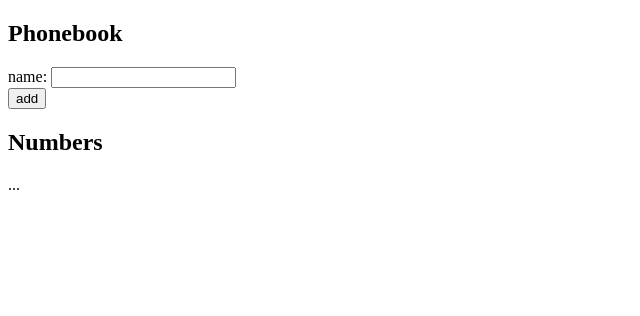
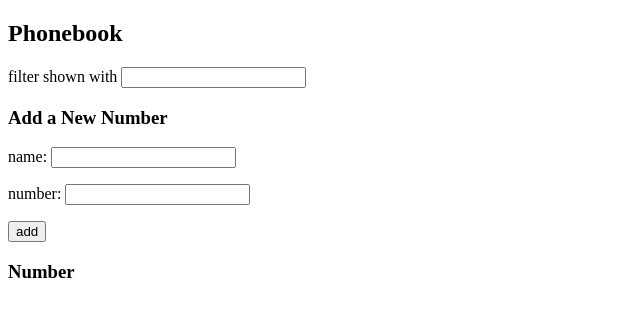
Before and after one commit to setl1n/Fullstack-Open, a React (Vite) app in the folder part2/phonebook/: page / in a window 1280 px wide. Shown: the top 316 px of the page, without its empty margins (0-640 px from the left). Built offline with nearby package versions, Linux system fonts and the light colour scheme.

Commit message:
finished 2.6-2.10

```diff
--- a/part2/phonebook/src/App.jsx
+++ b/part2/phonebook/src/App.jsx
@@ -1,24 +1,99 @@
 import { useState } from 'react'
+
+const Filter = ({ filter, handleFilterChange }) => {
+  return (
+    <p>
+      filter shown with <input value={filter} onChange={handleFilterChange} />
+    </p>
+  )
+}
+
+const PersonForm = ({ addPhoneNumber, newName, newNumber, handleNameChange, handleNumberChange }) => {
+  return (
+    <>
+      <h3>Add a New Number</h3>
+      <form onSubmit={addPhoneNumber}>
+        name: <input value={newName} onChange={handleNameChange} /> <p></p>
+        number: <input value={newNumber} onChange={handleNumberChange} /> <p></p>
+        <button type="submit">add</button>
+      </form>
+    </>
+  )
+}
+
+
+const Numbers = ({ persons, filter }) => {
+  let filteredList
+  if (filter == '') {
+    filteredList = persons.map((person) => (
+      <li key={person.id}>{person.name} {person.number}</li>
+    ))
+  } else {
+    // Filters the list of contacts first
+    let filteredPersons = persons.filter((person) => (
+      person.name.toLowerCase().includes(filter.toLowerCase())
+    ))
+    // Converts array of filtered people to ul elements
+    filteredList = filteredPersons.map((person) => (
+      <li key={person.id}>{person.name} {person.number}</li>
+    ))
+  }
+  return (
+    <>
+      <ul style={{ listStyleType: 'none' }}>
+        {filteredList}
+      </ul>
+    </>
+  )
+}
 
 const App = () => {
   const [persons, setPersons] = useState([
-    { name: 'Arto Hellas' }
+
   ])
   const [newName, setNewName] = useState('')
+  const [newNumber, setNewNumber] = useState('')
+  const [filter, setFilter] = useState('')
+
+  const handleNameChange = (event) => {
+    console.log(event.target.value)
+    setNewName(event.target.value)
+  }
+
+  const handleNumberChange = (event) => {
+    console.log(event.target.value)
+    setNewNumber(event.target.value)
+  }
+
+  const handleFilterChange = (event) => {
+    console.log(event.target.value)
+    setFilter(event.target.value)
+  }
+
+  const addPhoneNumber = (event) => {
+    event.preventDefault()
+    if (persons.some((person) => person.name === newName)) {
+      alert(`${newName} is already added to phonebook`)
+    } else {
+      const newContact = {
+        id: persons.length + 1,
+        name: newName,
+        number: newNumber
+      }
+      setPersons(persons.concat(newContact))
+      console.log(newContact)
+    }
+    setNewName('')
+    setNewNumber('')
+  }
 
   return (
     <div>
       <h2>Phonebook</h2>
-      <form>
-        <div>
-          name: <input />
-        </div>
-        <div>
-          <button type="submit">add</button>
-        </div>
-      </form>
-      <h2>Numbers</h2>
-      ...
+      <Filter filter={filter} handleFilterChange={handleFilterChange} />
+      <PersonForm addPhoneNumber={addPhoneNumber} newName={newName} newNumber={newNumber} handleNameChange={handleNameChange} handleNumberChange={handleNumberChange} />
+      <h3>Number</h3>
+      <Numbers persons={persons} filter={filter} />
     </div>
   )
 }
```
